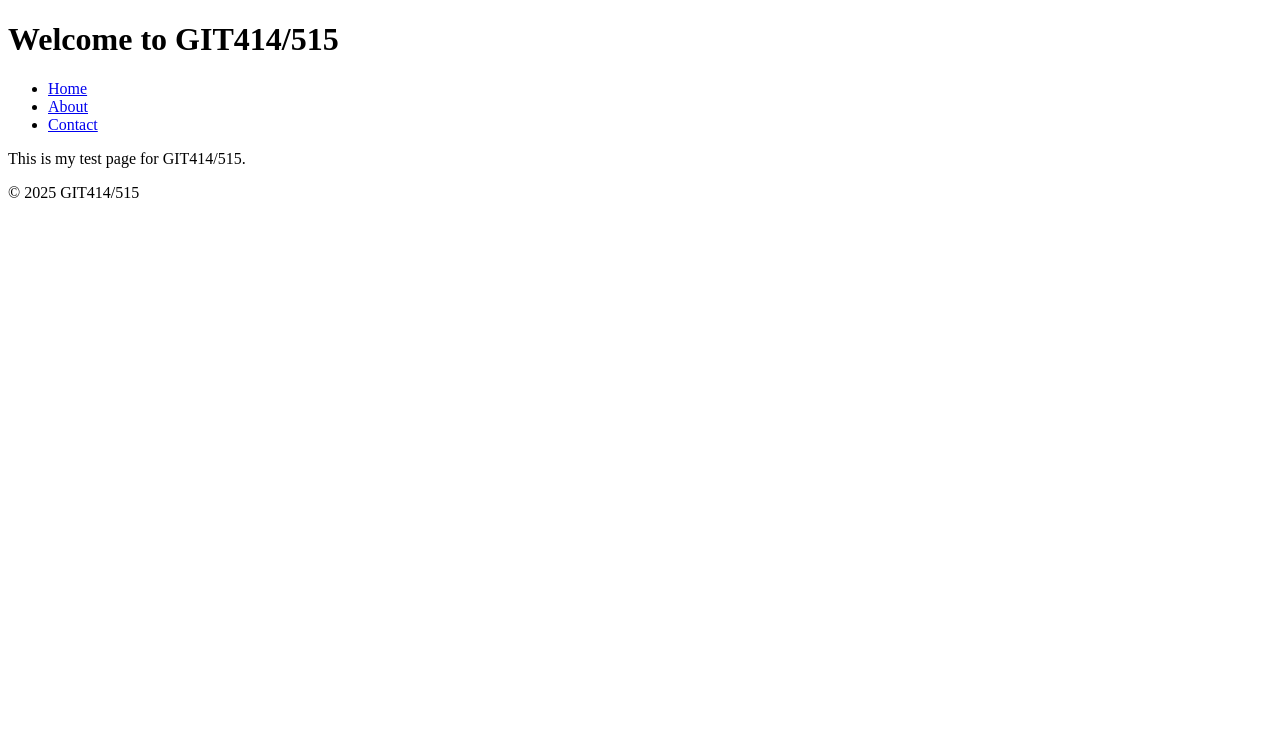
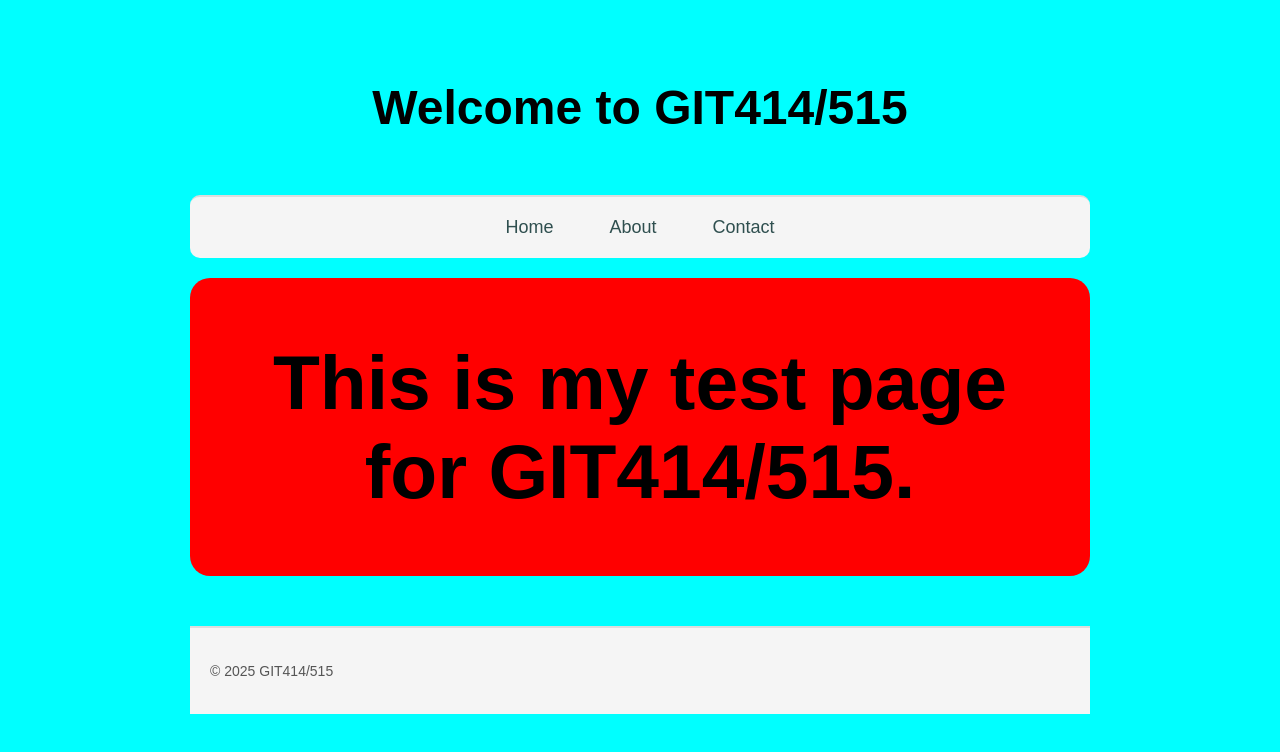
Before and after one commit to Dferna43/GIT414, a plain HTML site: page index.html in a window 1280 px wide. Drawn offline with Linux system fonts and the light colour scheme.

Commit message:
bases finished
finished the base of the assignment

```diff
--- a/index.html
+++ b/index.html
@@ -4,7 +4,7 @@
     <meta charset="UTF-8">
     <meta name="viewport" content="width=device-width, initial-scale=1.0">
     <title>GIT414 Test Page</title>
-    <link rel="stylesheet href=style.css">
+    <link rel="stylesheet" href="styles.css">
 </head>
 <body>
     <header>
@@ -18,7 +18,7 @@
         </ul>
     </nav>
     <main>
-        <p>This is my test page for GIT414/515.</p>
+        <h2>This is my test page for GIT414/515.</h2>
     </main>
     <footer>
         <p>&copy; 2025 GIT414/515</p>
--- a/styles.css
+++ b/styles.css
@@ -1,6 +1,110 @@
-body {
+
+/* Global */
+body { font-family: Arial, sans-serif; margin: 0; padding: 0; }
+header, nav, main, footer { padding: 1rem; }
+* {
     box-sizing: border-box;
     margin: 0;
     padding: 0;
+}
+
+body {
     background-color: aqua;
 }
+
+header {
+    padding: 50px;
+    margin-top: 20px;
+    margin-bottom: 0;
+    background-color: aqua;
+}
+
+h1 {
+    margin: 10px;
+    align-items: center;
+    position: relative;
+    font-size: 6vw;
+    text-align: center;
+}
+
+nav {
+    display: flex;
+    justify-content: center;
+    align-items: center;
+    padding: 20px;
+    border-top: 2px solid #ddd;
+    background-color: whitesmoke;
+    margin-top: 0;
+    margin-bottom: 20px;
+    border-radius: 10px;
+}
+
+nav ul {
+    display: flex;
+    list-style: none;
+    margin: 0;
+    padding: 0;
+    gap: 0;
+}
+
+nav li {
+    position: relative;
+}
+
+nav a {
+    text-decoration: none;
+    color: darkslategray;
+    background-color: whitesmoke;
+    padding: 0 20px;
+    font-size: 18px;
+    font-weight: 500;
+    display: block;
+}
+
+main {
+    padding: 50px;
+    margin-top: 20px;
+    margin-bottom: 0;
+    border-radius: 20px;
+    background-color: aqua;
+}
+
+h2 {
+    margin: 10px;
+    align-items: center;
+    position: relative;
+    font-size: 6vw;
+    text-align: center;
+}
+
+footer {
+    background-color: whitesmoke;
+    padding: 30px 20px;
+    margin-top: 50px;
+    border-top: 2px solid #ddd;
+}
+
+footer p {
+    margin: 0;
+    padding: 5px 0;
+    color: #555;
+    font-size: 14px;
+}
+
+/* Medium screens */
+@media only screen and (min-width: 600px) {
+ nav ul { display: flex; gap: 1rem; }
+ main {background: yellow;}
+}
+
+/* Large screens */
+@media only screen and (min-width: 900px) {
+ body { max-width: 900px; margin: auto; }
+ h1 { font-size: 3rem; }
+  main {background: blue;}
+}
+
+/* Extra large */
+@media only screen and (min-width: 1200px) {
+  main {background: red;}
+}
```
